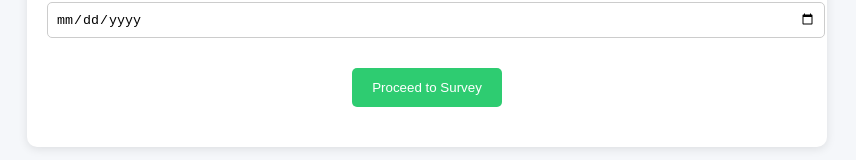
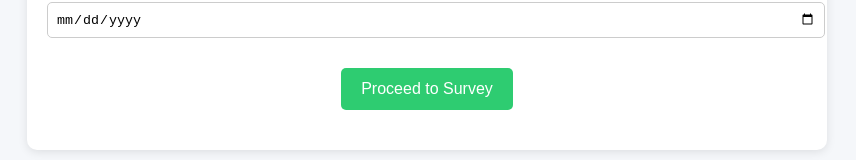
Before and after one commit to sh-gaur/Health-Survey, a plain HTML site: page index.html in a window 1280 px wide. Shown: the part 1224-1384 px from the top of the page, without its empty margins (213-1069 px from the left). Drawn offline with Linux system fonts and the light colour scheme.

Commit message:
index.html

```diff
--- a/index.html
+++ b/index.html
@@ -10,7 +10,7 @@ h1, h2 { text-align: center; color: #2c3e50; }
 .section { background: #fff; padding: 20px; border-radius: 10px; box-shadow: 0 2px 10px rgba(0,0,0,0.1); margin-bottom: 20px; }
 label { display: block; margin: 10px 0; }
 input[type="text"], input[type="date"] { width: 100%; padding: 8px; margin-bottom: 10px; border-radius: 5px; border: 1px solid #ccc; }
-button.primary { background: #2ecc71; color: #fff; border: none; padding: 12px 20px; border-radius: 5px; cursor: pointer; display: block; margin: 20px auto; }
+button.primary { background: #2ecc71; color: #fff; border: none; padding: 12px 20px; border-radius: 5px; cursor: pointer; display: block; margin: 20px auto; font-size: 16px; }
 </style>
 </head>
 <body>
@@ -81,7 +81,7 @@ document.getElementById("proceed-btn").addEventListener("click", function(){
   // Save consent info to localStorage for later use in survey (optional)
   localStorage.setItem("consentInfo", JSON.stringify({ participant, parent, date }));
 
-  // Redirect to survey page
+  // Redirect to survey page (must be in the same GitHub Pages repo)
   window.location.href = "survey.html";
 });
 </script>
```
